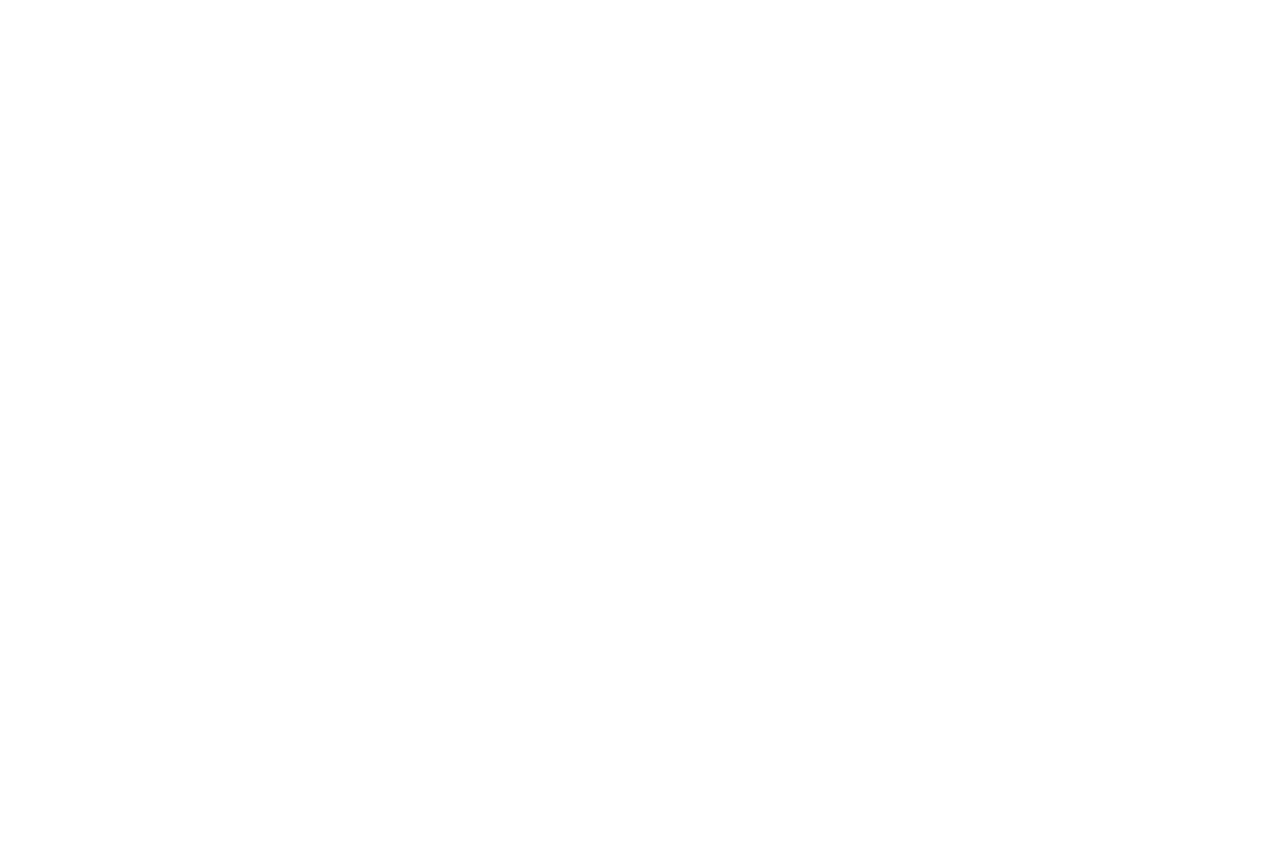
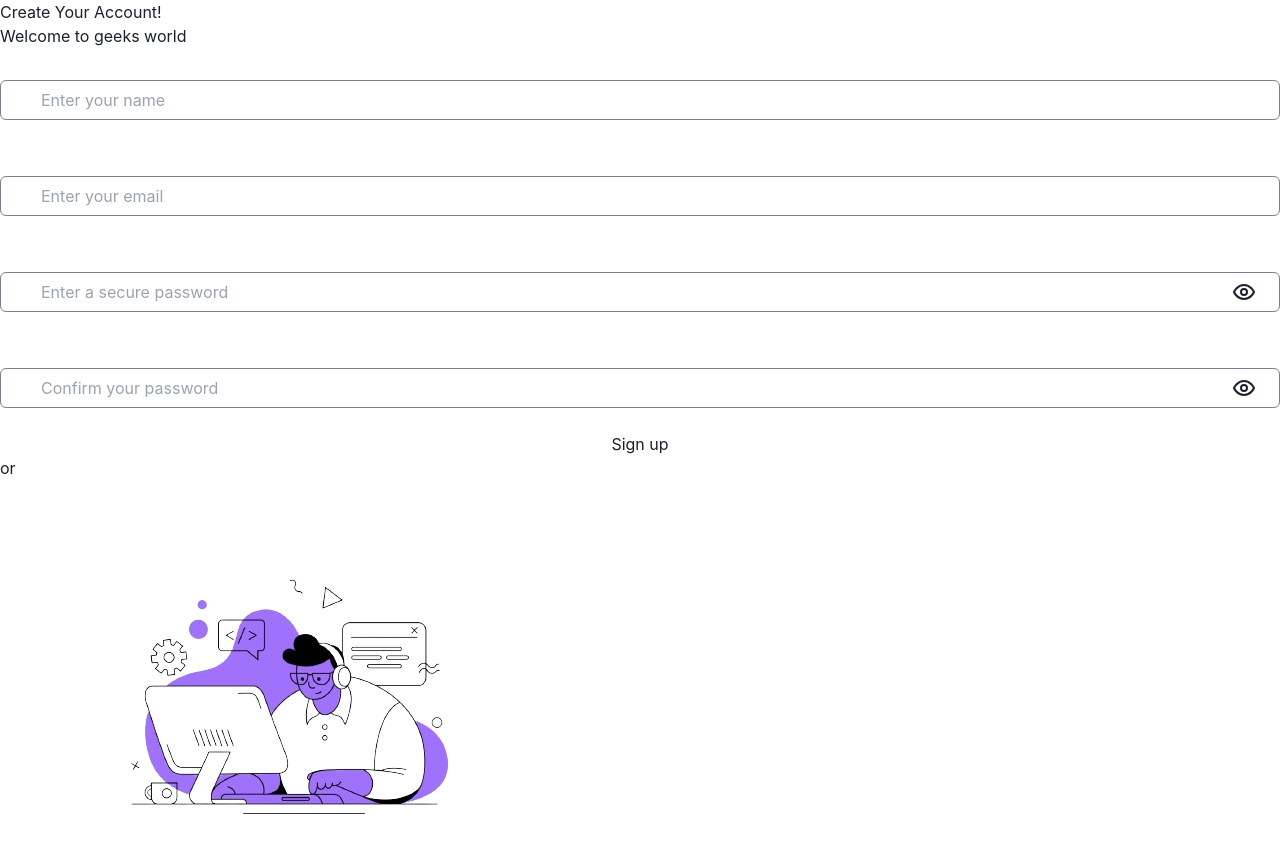
Before and after one commit to AymaneTech/YoucodeGeeks, a React (Vite) app in the folder Frontend/: page /register in a window 1280 px wide. Before the commit this address had no page. Shown: the top 844 px of the page. Before the commit the page ends 800 px from the top, so only its background shows below. Built offline with nearby package versions, Linux system fonts and the light colour scheme.

Commit message:
finish the register

```diff
--- a/Frontend/package.json
+++ b/Frontend/package.json
@@ -23,7 +23,8 @@
     "react-dom": "^18.2.0",
     "react-icons": "^5.0.1",
     "react-router-dom": "^6.22.3",
-    "react-tag-input": "^6.9.0"
+    "react-tag-input": "^6.9.0",
+    "react-validation": "^3.0.7"
   },
   "devDependencies": {
     "@types/react": "^18.2.64",
--- /dev/null
+++ b/Frontend/src/components/partials/AuthInput.jsx
@@ -0,0 +1,31 @@
+import { Button, FormLabel, Input, InputGroup, InputLeftElement, InputRightElement } from "@chakra-ui/react";
+import { Eye, EyeOff, User } from "lucide-react";
+import { useState } from "react";
+
+export const AuthInput = ({ options }) => {
+  const { label, icon, type, placeholder } = options;
+  const [show, setShow] = useState(false);
+
+  const handleClick = () => setShow(!show);
+
+  return (
+    <div>
+      <FormLabel color={"white"}>{label}:</FormLabel>
+      <InputGroup>
+        <InputLeftElement pointerEvents='none'>{icon}</InputLeftElement>
+        <Input
+          border={"1px solid #7B7f93"}
+          type={type === "password" ? (show ? "text" : "password") : type}
+          placeholder={placeholder}
+        />
+        {type === "password" && (
+          <InputRightElement  width='4.5rem'>
+            <Button bg={"transparent"} _hover={{ background: "transparent" }} size='sm' onClick={handleClick}>
+              {show ? <EyeOff /> : <Eye />}
+            </Button>
+          </InputRightElement>
+        )}
+      </InputGroup>
+    </div>
+  );
+};
--- a/Frontend/src/components/partials/Buttons.jsx
+++ b/Frontend/src/components/partials/Buttons.jsx
@@ -12,3 +12,15 @@
   </Link>
   )
 }
+export const AuthButton = ({ children }) => {
+  return (
+    <button className="relative w-full inline-block text-lg group font-mono">
+      <span className="absolute w-full z-10 block px-5 py-3 overflow-hidden font-medium leading-tight text-gray-800 transition-colors duration-300 ease-out border-2 border-[#7B7f93] rounded-lg group-hover:text-white group-hover:bg-black">
+        <span className="absolute inset-0 w-full h-full px-5 py-3 rounded-lg bg-gray-50"></span>
+        <span className="absolute  left-0 w-full h-48 -ml-2 transition-all duration-300 origin-top-right -rotate-90 -translate-x-full translate-y-12 bg-[#1C1E27] group-hover:-rotate-180 ease"></span>
+        <span className="relative">{children}</span>
+      </span>
+      <span className="relative bottom-0 right-0 w-full h-full -mb-1 -mr-1 transition-all duration-200 ease-linear bg-gray-900 rounded-lg group-hover:mb-0 group-hover:mr-0"></span>
+    </button>
+  );
+};
--- a/Frontend/src/pages/Pages.jsx
+++ b/Frontend/src/pages/Pages.jsx
@@ -2,6 +2,7 @@
 import {Home} from "./Home"
 import { Create as CreateQuestion } from "./Questions/Create"
 import { Question } from "./Questions/Question"
+import Register from "./auth/Register"
 
 const Pages = () => {
   return (
@@ -10,6 +11,7 @@
         <Route path="/" element={<Home/>}/>
         <Route path="/questions/create" element={<CreateQuestion/>}/>
         <Route path="/posts/:slug" element={<Question/>}/>
+        <Route path="/register" element={<Register/>}/>
       </Routes>
     </BrowserRouter>
   )
--- /dev/null
+++ b/Frontend/src/pages/auth/Register.jsx
@@ -0,0 +1,54 @@
+import { LockKeyhole, Mail, User } from "lucide-react"
+import { AuthInput } from "../../components/partials/AuthInput"
+import { Button, Stack } from "@chakra-ui/react"
+import { AuthButton } from "../../components/partials/Buttons"
+
+const Register = () => {
+  return (
+    <div className="flex justify-center items-center bg-cover bg-center w-[100vw] h-[100vh] bg-[url('/src/assets/images/hero.png')] font-mono">
+      <div className="flex gap-12 bg-gradient-to-r from-gray-700 to-black p-20 rounded-2xl">
+        <div className="flex flex-col gap-12">
+          <div className="">
+            <h1 className="text-4xl text-white font-bold">Create Your Account! </h1>
+            <p className="text-white"> Welcome to geeks world</p>
+          </div>
+          <form className="">
+            <Stack spacing={6}>
+              <AuthInput options={{
+                label: "Full Name",
+                icon: <User color="white" />,
+                type: "text",
+                placeholder: "Enter your name"
+              }} />
+              <AuthInput options={{
+                label: "Email",
+                icon: <Mail color="white" />,
+                type: "email",
+                placeholder: "Enter your email"
+              }} />
+              <AuthInput options={{
+                label: "Password",
+                icon: <LockKeyhole color="white" />,
+                type: "password",
+                placeholder: "Enter a secure password"
+              }} />
+              <AuthInput options={{
+                label: "Confirm password",
+                icon: <LockKeyhole color="white" />,
+                type: "password",
+                placeholder: "Confirm your password"
+              }} />
+              <AuthButton>Sign up</AuthButton>
+            </Stack>
+            or
+          </form>
+        </div>
+        <div className="">
+          <img src="/src/assets/images/regsiter.png" alt="" />
+        </div>
+      </div>
+    </div>
+  )
+}
+
+export default Register
```
Also changed, not shown: Frontend/src/assets/images/regsiter.png (added), 1 other file (tests, documents, lock files or other folders).
